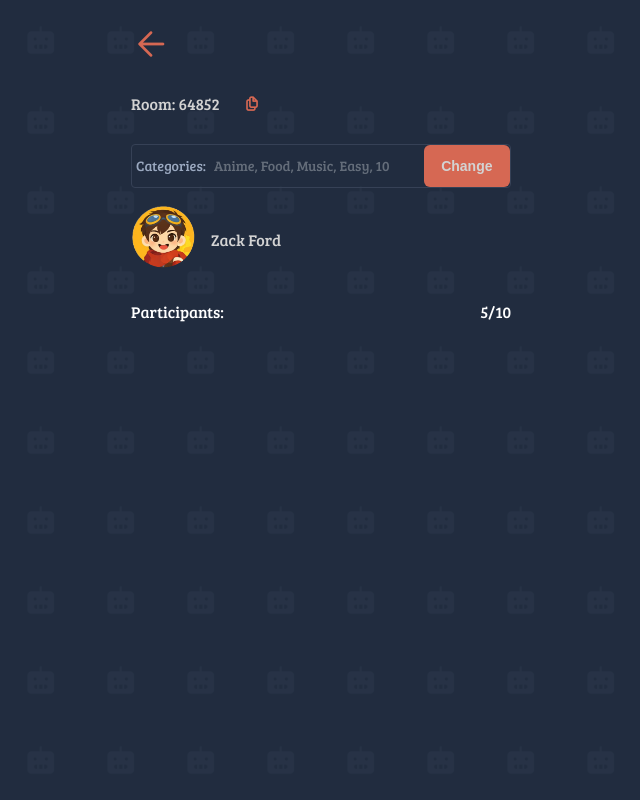
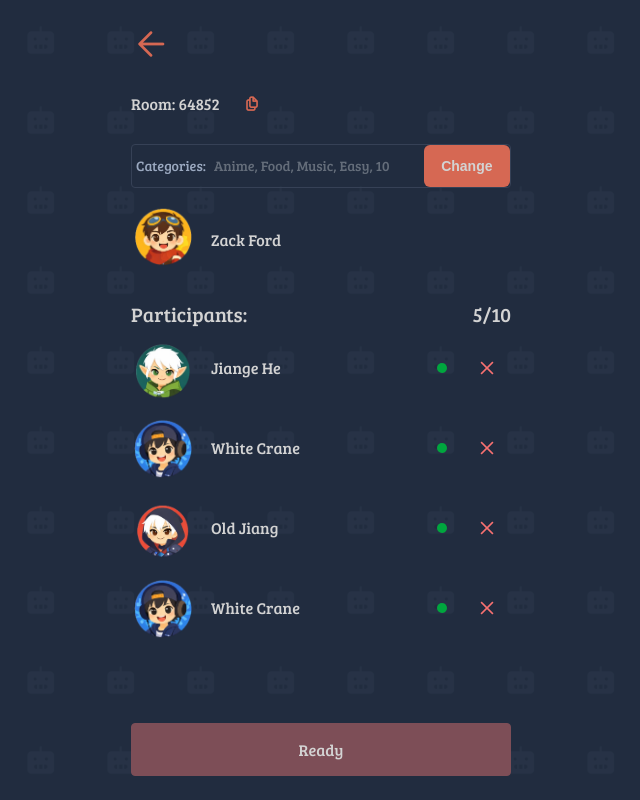
Before and after one commit to IrishRixon/QuizAI-Frontend, a React (Vite) app: page /room in a window 1280 px wide. Shown: the whole page, without its empty margins (319-959 px from the left). Built offline with nearby package versions, Linux system fonts and the light colour scheme; a web font is replaced by a local one.

Commit message:
feat: add new feature for user profile management and update UI components

```diff
--- /dev/null
+++ b/src/Components/GeneralBtn/FooterButton.tsx
@@ -0,0 +1,27 @@
+import { Ripple } from "primereact/ripple";
+
+interface Props {
+  boolRef: boolean;
+  isDisabled?: boolean;
+  label: string;
+  onClick: () => void;
+}
+
+function FooterButton({ label, boolRef, isDisabled = false, onClick }: Props) {
+  return (
+    <div>
+      <button
+        className={`h-[53px] w-full mt-4 rounded text-(--white-text) border border-(--accent-color) p-ripple ${
+          !boolRef && "bg-(--accent-color)"
+        }`}
+        onClick={onClick}
+        disabled={isDisabled}
+      >
+        {label}
+        <Ripple />
+      </button>
+    </div>
+  );
+}
+
+export default FooterButton;
--- /dev/null
+++ b/src/Components/Room/KickButton.tsx
@@ -0,0 +1,17 @@
+import { Button } from 'primereact/button'
+import React from 'react'
+
+function KickButton() {
+  return (
+    <div className='flex gap-4 items-center'>
+        <div className='bg-green-600 h-[10px] w-[10px] rounded-full'></div>
+      <Button icon="pi pi-times" rounded text severity="danger" aria-label="Kick" pt={{
+        root: {
+            className: "focus:shadow-none!"
+        }
+      }}/>
+    </div>
+  )
+}
+
+export default KickButton
--- /dev/null
+++ b/src/Components/Room/ParticipantCard.tsx
@@ -0,0 +1,26 @@
+import { Avatar } from "primereact/avatar";
+
+interface Props {
+    playerName: string;
+    image: string;
+}
+
+function ParticipantCard({playerName, image}: Props) {
+  return (
+    <div className="flex gap-4 items-center">
+      <Avatar
+        image={image}
+        size="xlarge"
+        pt={{
+          image: {
+            className: "object-scale-down",
+          },
+        }}
+      />
+
+      <p className="text-(--white-text)">{playerName}</p>
+    </div>
+  );
+}
+
+export default ParticipantCard;
--- a/src/Components/Room/Room.tsx
+++ b/src/Components/Room/Room.tsx
@@ -3,9 +3,14 @@
 import { Ripple } from "primereact/ripple";
 import { Button } from "primereact/button";
 import { Avatar } from "primereact/avatar";
+import ParticipantCard from "./ParticipantCard";
+import KickButton from "./KickButton";
+import FooterButton from "../GeneralBtn/FooterButton";
+import { useState } from "react";
 
 function Room() {
   const navigate = useNavigate();
+  const [isReady, setIsReady] = useState(false);
 
   return (
     <main className="h-full w-full p-6 relative z-10 flex flex-col sm:px-28 md:px-40 lg:px-52 xl:px-[450px]">
@@ -26,10 +31,11 @@
           size="small"
           pt={{
             icon: {
-              className:"text-(--text-color) font-bold!",
+              className: "text-(--text-color) font-bold!",
             },
             root: {
-              className:"focus:shadow-none! focus:ring focus:ring-(--secondary-color)!",
+              className:
+                "focus:shadow-none! focus:ring focus:ring-(--secondary-color)!",
             },
           }}
         />
@@ -47,13 +53,14 @@
           pt={{
             root: {
               className:
-                "focus:shadow-none! bg-(--text-color)! text-(--white-text)! border-none!",
+                "focus:shadow-none! bg-(--text-color)! text-(--white-text)! border-none!"
             },
           }}
         />
       </section>
 
-      <div className="flex gap-4 items-center mt-4">
+      <div className="flex mt-4 items-center justify-between">
+        <div className="flex gap-4 items-center">
           <Avatar
             label="P"
             size="xlarge"
@@ -61,18 +68,68 @@
             image="\images\avatars\Avatar-1.png"
             pt={{
               image: {
-              className: "object-cover",
+                className: "object-scale-down"
               },
             }}
           />
-
           <h3 className="text-(--white-text) mt-2">Zack Ford</h3>
         </div>
 
-      <div className="flex justify-between mt-8">
+        { isReady && <div className='bg-green-600 h-[10px] w-[10px] rounded-full'></div>}
+      </div>
+
+      <div className="flex justify-between mt-8 text-xl text-(--white-text)">
         <p>Participants: </p>
         <p>5/10</p>
       </div>
+
+      <article className="mt-2 flex flex-col gap-4 grow overflow-y-auto">
+        <div className="flex justify-between items-center">
+          <ParticipantCard
+            playerName="Jiange He"
+            image="\images\avatars\Avatar-2.png"
+          />
+          <KickButton />
+        </div>
+
+        <div className="flex justify-between items-center">
+          <ParticipantCard
+            playerName="White Crane"
+            image="\images\avatars\Avatar-3.png"
+          />
+          <KickButton />
+        </div>
+
+        <div className="flex justify-between items-center">
+          <ParticipantCard
+            playerName="Old Jiang"
+            image="\images\avatars\Avatar-4.png"
+          />
+          <KickButton />
+        </div>
+
+        <div className="flex justify-between items-center">
+          <ParticipantCard
+            playerName="White Crane"
+            image="\images\avatars\Avatar-3.png"
+          />
+          <KickButton />
+        </div>
+
+      </article>
+
+      <footer>
+        <FooterButton
+          label={isReady ? "Not Ready" : "Ready"}
+          onClick={() => {
+            setIsReady((prev) => {
+              console.log(!prev);
+              return !prev;
+            });
+          }}
+          boolRef={isReady}
+        />
+      </footer>
     </main>
   );
 }
```
Lines whose indentation alone changed are shown as unchanged.
